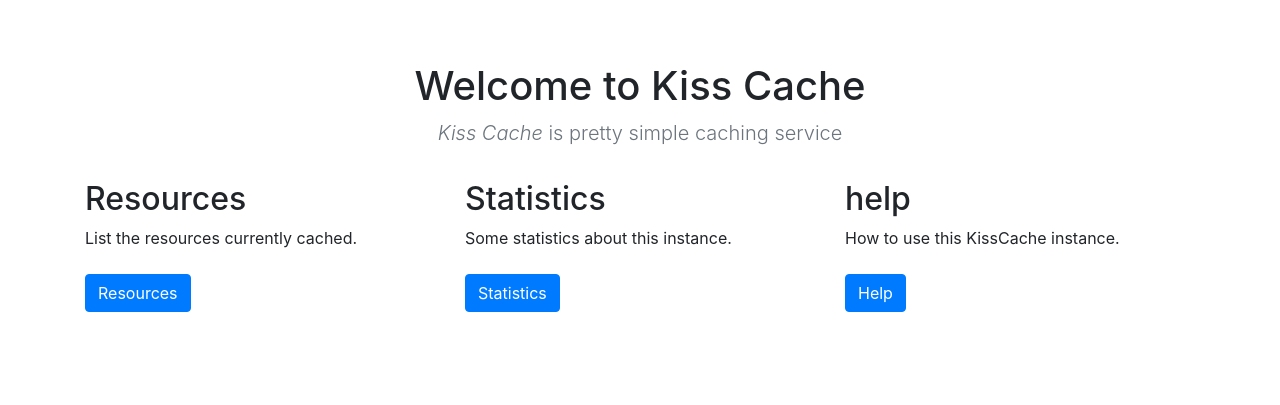
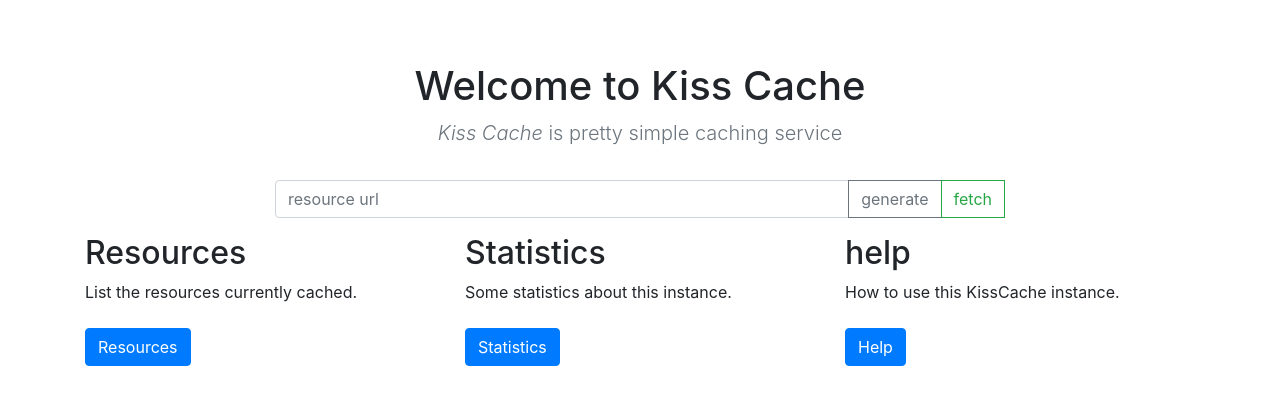
Before and after one commit to ivoire/KissCache, a Django app: template kiss_cache/templates/kiss_cache/index.html in a window 1280 px wide. Shown: the part 56-461 px from the top of the page. Run offline with Django 3.2, Linux system fonts and the light colour scheme; the template is opened without the code that fills it: most values are stand-ins (such as "Sample title", 1, 10 or a date in 2020); some libraries are stand-ins or nearby versions.

Commit message:
index.html: add a form to past/encode/download resources

```diff
--- a/kiss_cache/templates/kiss_cache/index.html
+++ b/kiss_cache/templates/kiss_cache/index.html
@@ -39,6 +39,19 @@
   </div>
 </div>
 
+<div class="row justify-content-center">
+  <div class="col-8">
+    <div class="input-group mb-3">
+      <input type="text" class="form-control" placeholder="resource url" aria-label="resource url" aria-describedby="cache-button" id="cache">
+      <div class="input-group-append">
+        <button class="btn btn-outline-secondary" type="button" id="cache-button" onclick="generate()">generate</button>
+        <button class="btn btn-outline-success" type="button" id="fetch-button" onclick="fetch()">fetch</button>
+        <button class="btn btn-outline-success" type="button" id="download-button" onclick="download()" style="display: none;">download</button>
+      </div>
+    </div>
+  </div>
+</div>
+
 <div class="row">
   <div class="col">
     <h2>Resources</h2>
@@ -61,3 +74,26 @@
 
 </div>
 {% endblock body %}
+
+{% block scripts %}
+<script>
+function generate() {
+  var uri = document.getElementById("cache").value;
+  var res = "{{ api_url }}?url=" + encodeURIComponent(uri);
+  document.getElementById("cache").value = res;
+  document.getElementById("fetch-button").style.display = "none";
+  document.getElementById("download-button").style.display = "block";
+}
+
+function fetch() {
+  var uri = document.getElementById("cache").value;
+  var res = "{{ api_url }}?url=" + encodeURIComponent(uri);
+  window.location = res;
+}
+
+function download() {
+  var uri = document.getElementById("cache").value;
+  window.location = uri;
+}
+</script>
+{% endblock %}
--- a/kiss_cache/views.py
+++ b/kiss_cache/views.py
@@ -23,7 +23,11 @@ from kiss_cache.utils import check_client_ip
 
 
 def index(request):
-    return render(request, "kiss_cache/index.html", {})
+    return render(
+        request,
+        "kiss_cache/index.html",
+        {"api_url": request.build_absolute_uri(reverse("api.fetch"))},
+    )
 
 
 def help(request):
```
